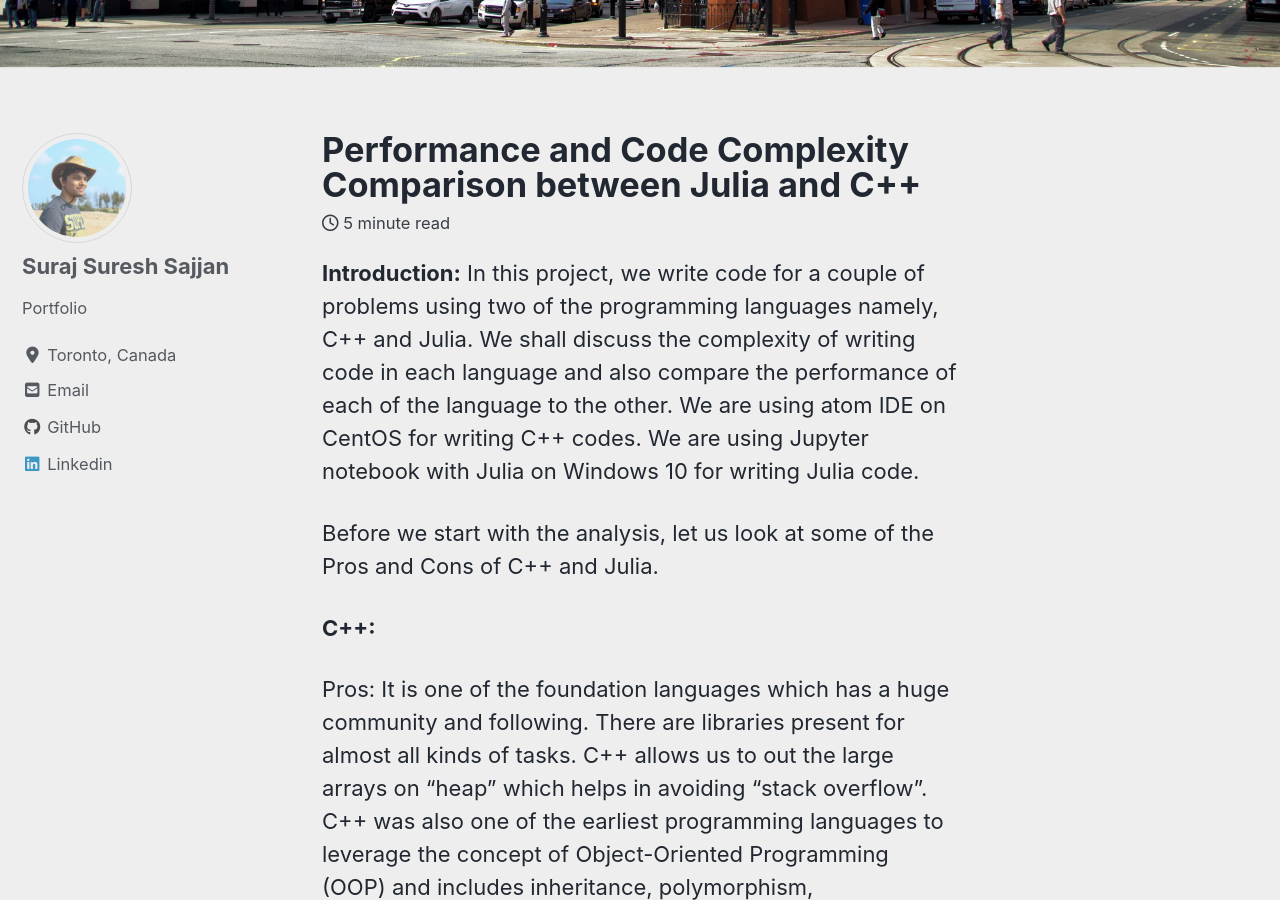
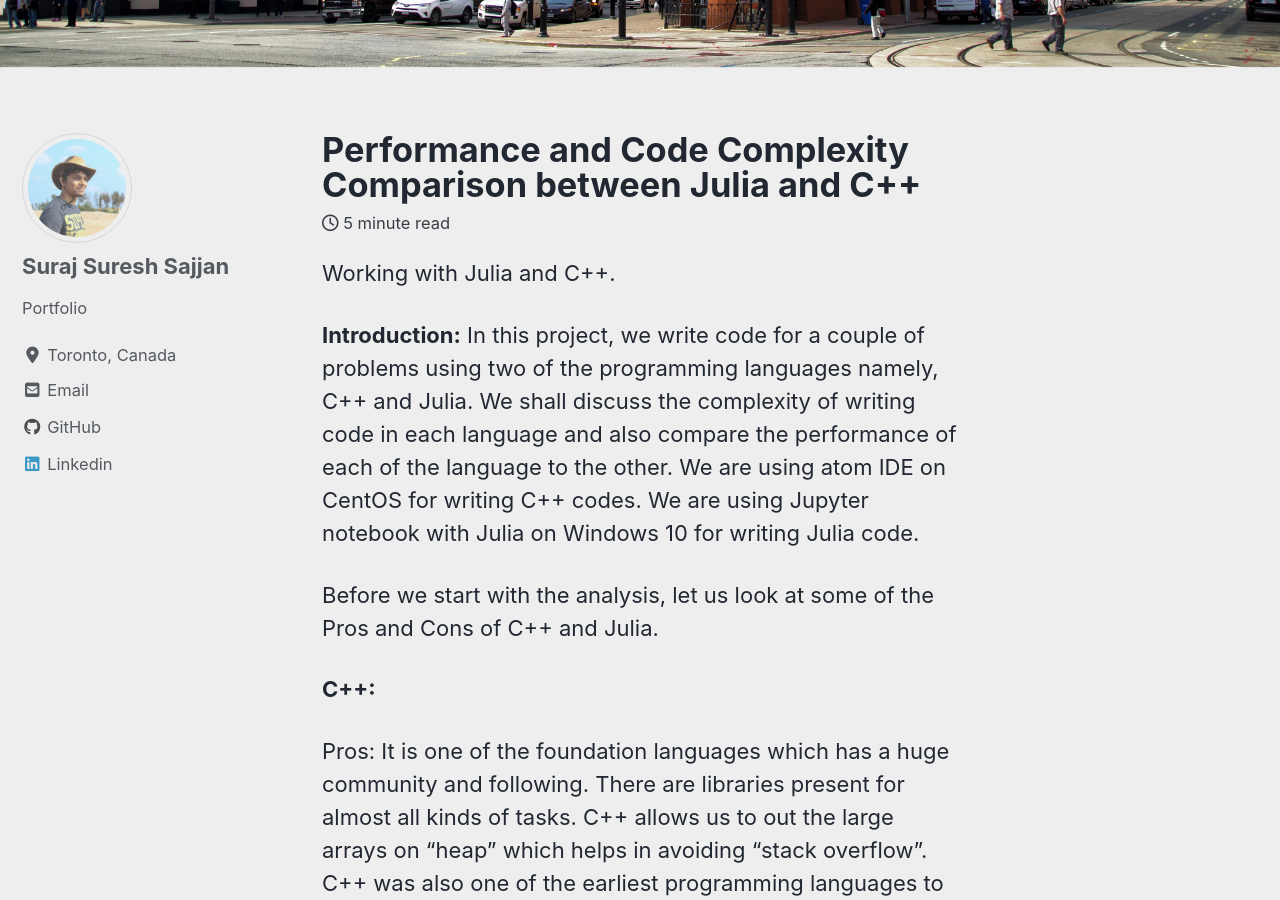
Before and after one commit to SurajSajjan/SurajSajjan.github.io, a Jekyll site: the page built from _posts/2019-07-30-JuliaVsCPP.md, in a window 1280 px wide and 900 px high, scrolled down 875 px. Built offline with Jekyll 4.4.1, drawn with Linux system fonts in a browser that asks for light colours; cached includes are drawn as plain includes; nearby versions of some CDN libraries.

Commit message:
third commit

```diff
--- a/_posts/2019-07-30-JuliaVsCPP.md
+++ b/_posts/2019-07-30-JuliaVsCPP.md
@@ -6,6 +6,8 @@ header:
   image: "/images/Torontoflatironcondos.jpg"
 categories: Programming
 ---
+
+Working with Julia and C++.
 
 **Introduction:** In this project, we write code for a couple of problems using two of the programming languages namely, C++ and Julia. We shall discuss the complexity of writing code in each language and also compare the performance of each of the language to the other.
 We are using atom IDE on CentOS for writing C++ codes. We are using Jupyter notebook with Julia on Windows 10 for writing Julia code.
```
